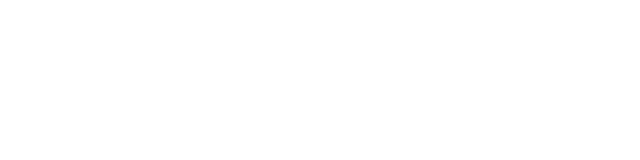
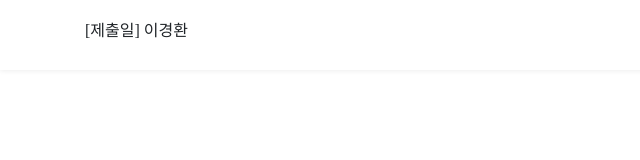
Before and after one commit to kwandev/comento-test, a Vue app: page / in a window 1280 px wide. Shown: the top 160 px of the page, without its empty margins (0-640 px from the left). Built offline with nearby package versions, Linux system fonts and the light colour scheme; a web font is replaced by a local one.

Commit message:
feat: pc 헤더 추가

```diff
--- a/src/App.vue
+++ b/src/App.vue
@@ -1,11 +1,23 @@
 <template>
   <div id="app">
+    <c-header />
+
     <div class="container">
       <router-view />
     </div>
   </div>
 </template>
 
+<script>
+import cHeader from './components/base/cHeader'
+
+export default {
+  components: {
+    cHeader
+  }
+}
+</script>
+
 <style lang="scss">
 @import './assets/scss/bootstrap/custom.scss';
 @import './assets/scss/common.scss';
--- /dev/null
+++ b/src/components/base/cHeader.vue
@@ -0,0 +1,23 @@
+<template>
+  <header class="header">
+    <div class="container">
+      <h1 class="title">[제출일] 이경환</h1>
+    </div>
+  </header>
+</template>
+
+<script>
+export default {}
+</script>
+
+<style lang="scss" scoped>
+.header {
+  display: flex;
+  align-items: center;
+  height: 70px;
+  box-shadow: 0 1px 5px 0 rgba(0, 0, 0, 0.07);
+}
+.title {
+  font-size: 1rem;
+}
+</style>
```
